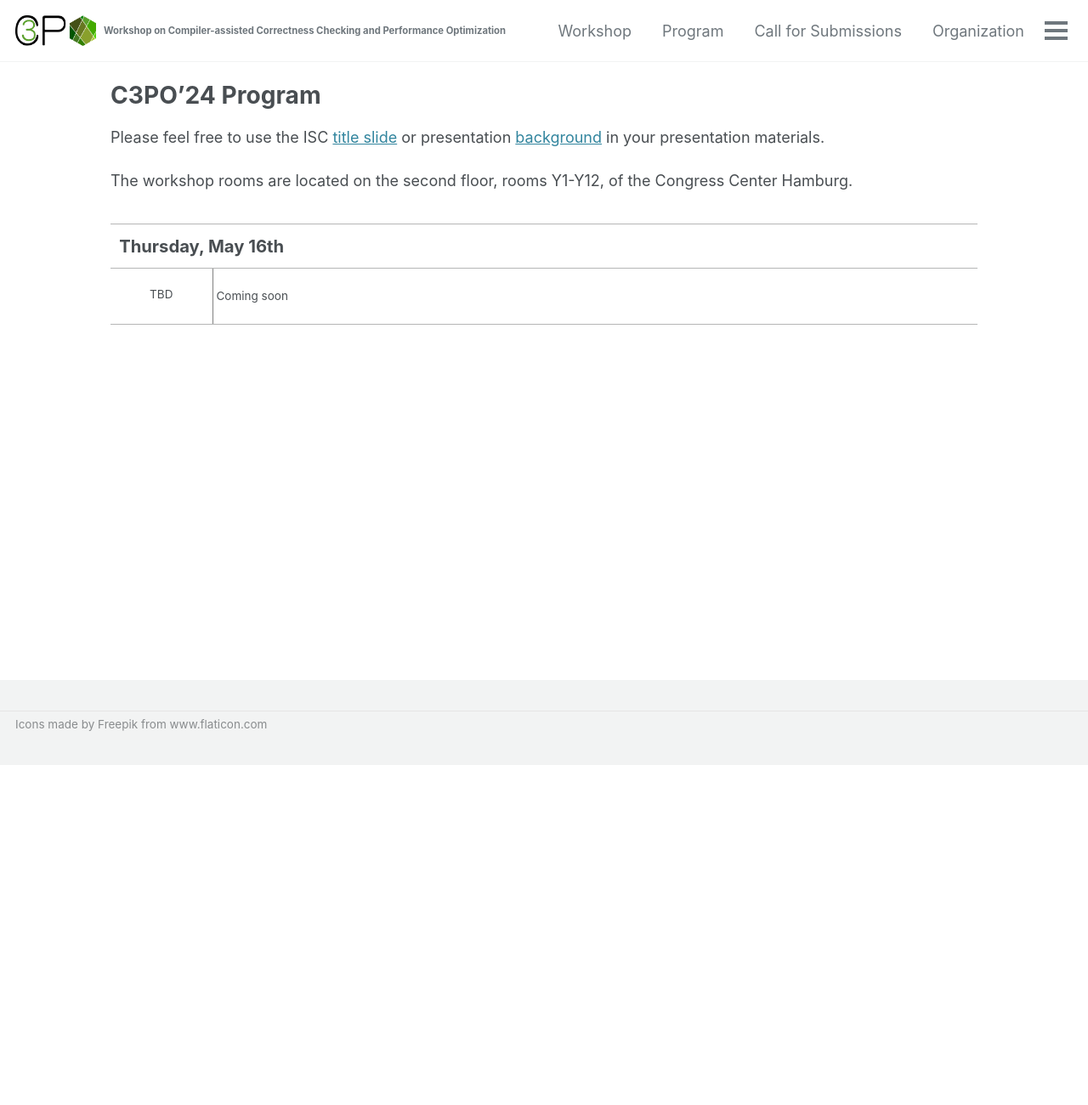
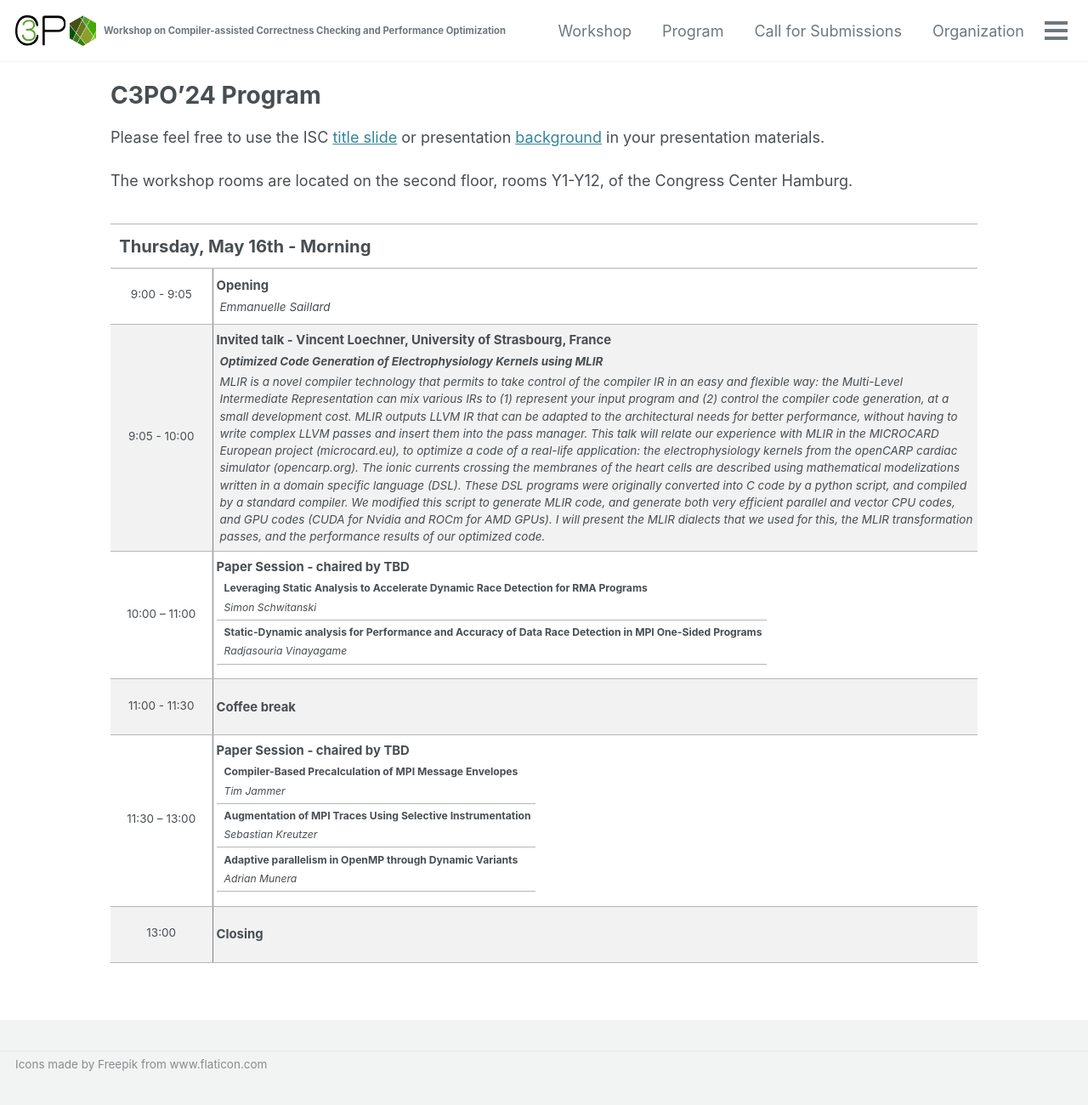
Before and after one commit to c3po-workshop/c3po-workshop.github.io, a Jekyll site: the page built from _pages/2024/program.md, in a window 1280 px wide. Shown: the whole page at 85% size. Built offline with Jekyll 4.4.1, drawn with Linux system fonts in a browser that asks for light colours; cached includes are drawn as plain includes; nearby versions of some CDN libraries; before the commit the page ends 900 px from its top, so only the background shows below that.

Commit message:
schedule update

```diff
--- a/_pages/2024/program.md
+++ b/_pages/2024/program.md
@@ -31,65 +31,90 @@
         <td colspan="3"></td>
       </tr>
  <tr style="font-weight:bold;font-size:1.5em">
-        <td colspan="4">Thursday, May 16th</td>
+        <td colspan="4">Thursday, May 16th - Morning</td>
  </tr>
  <tr style="height:40px">
  <td style="border-right:1px solid gray;text-align:center;width:120px">
-  <p>TBD</p>
+  <p>9:00 - 9:05</p>
  </td>
  <td style="padding-left:4px;padding-right:4px;width:900px">
-<!--
   <div style="font-weight:bold;font-size:1.10em">Opening</div>
  <div style="padding-top:4px;padding-left:4px;font-size:1em;font-style:italic">Emmanuelle Saillard</div>
  </td>
 </tr>
       <tr style="height:40px;background-color: #f2f2f2">
         <td style="border-right:1px solid gray;text-align:center;width:120px">
-          <p>TBD</p>
+          <p>9:05 - 10:00</p>
         </td>
         <td style="padding-left:4px;padding-right:4px;width:720px" colspan="4">
-          <div style="font-weight:bold;font-size:1.10em">Invited talk - chaired by TBD</div>
-          <div style="padding-top:4px;padding-left:4px;font-size:1em;font-style:italic">TBD</div>
+          <div style="font-weight:bold;font-size:1.10em">Invited talk - Vincent Loechner, University of Strasbourg, France</div>
+	  <div style="padding-top:4px;padding-left:4px;font-size:1em;font-style:italic;font-weight:bold">Optimized Code Generation of Electrophysiology Kernels using MLIR</div>
+          <div style="padding-top:4px;padding-left:4px;font-size:1em;font-style:italic">MLIR is a novel compiler technology that permits to take control of the compiler IR in an easy and flexible way: the Multi-Level Intermediate Representation can mix various IRs to (1) represent
+your input program and (2) control the compiler code generation, at a small development cost. MLIR outputs LLVM IR that can be adapted to the architectural needs for better performance, without having to write complex LLVM passes and insert them into the pass manager.
+This talk will relate our experience with MLIR in the MICROCARD European project (microcard.eu), to optimize a code of a real-life application: the electrophysiology kernels from the openCARP cardiac simulator (opencarp.org). The ionic currents crossing the membranes of the heart cells are described using mathematical modelizations written in a domain specific language (DSL). These DSL programs were originally converted into C code by a python script, and compiled by a standard compiler. We modified this script to generate MLIR code, and generate both very efficient parallel and vector CPU codes, and GPU codes (CUDA for Nvidia and ROCm for AMD GPUs). I will present the MLIR dialects that we used for this, the MLIR transformation passes, and the performance results of our optimized code.</div>
         </td>
       </tr>
-      <tr style="height:40px">
+<tr style="height:40px">
         <td style="border-right:1px solid gray;text-align:center;width:120px">
-          <p>TBD</p>
-        </td>
-        <td style="padding-left:4px;padding-right:4px;width:720px" colspan="4">
-          <div style="font-weight:bold;font-size:1.10em">TBD</div>
-        </td>
-      </tr>
-<tr style="height:40px;background-color: #f2f2f2">
-        <td style="border-right:1px solid gray;text-align:center;width:120px">
-          <p>10:45 – 12:30</p>
+          <p>10:00 – 11:00</p>
         </td>
         <td style="padding-left:4px;padding-right:4px;width:720px" colspan="4">
           <div style="font-weight:bold;font-size:1.10em">Paper Session - chaired by TBD</div>
           <table style="border:0px; width:100%"><tbody>
             <tr>
               <td>
-                <div style="font-weight:bold;padding-left:4px;font-size:1.20em">Best paper presentation: MPI Application Binary Interface Standardization [<a href="./assets/slides/Hammond_eurompi23.pdf" target="_blank">Slide</a>]</div>
-                <div style="padding-top:4px;padding-left:4px;font-size:1.20em;font-style:italic">Jeff Hammond</div>
+                <div style="font-weight:bold;padding-left:4px;font-size:1.20em">Leveraging Static Analysis to Accelerate Dynamic Race Detection for RMA Programs </div>
+                <div style="padding-top:4px;padding-left:4px;font-size:1.20em;font-style:italic">Simon Schwitanski</div>
               </td>
             </tr>
             <tr>
               <td>
-                <div style="font-weight:bold;padding-left:4px;font-size:1.20em">Frustrated With MPI+Threads? Try MPIxThreads! [<a href="./assets/slides/Zhou_eurompi23.pdf" target="_blank">Slide</a>]</div>
-                <div style="padding-top:4px;padding-left:4px;font-size:1.20em;font-style:italic">Hui Zhou</div>
+                <div style="font-weight:bold;padding-left:4px;font-size:1.20em">Static-Dynamic analysis for Performance and Accuracy of Data Race Detection in MPI One-Sided Programs</div>
+                <div style="padding-top:4px;padding-left:4px;font-size:1.20em;font-style:italic">Radjasouria Vinayagame</div>
+              </td>
+            </tr>
+	</tbody></table>
+        </td>
+      </tr>
+      <tr style="height:40px;background-color: #f2f2f2">
+        <td style="border-right:1px solid gray;text-align:center;width:120px">
+          <p>11:00 - 11:30</p>
+        </td>
+        <td style="padding-left:4px;padding-right:4px;width:720px" colspan="4">
+          <div style="font-weight:bold;font-size:1.10em">Coffee break</div>
+        </td>
+      </tr>
+<tr style="height:40px">
+        <td style="border-right:1px solid gray;text-align:center;width:120px">
+          <p>11:30 – 13:00</p>
+        </td>
+        <td style="padding-left:4px;padding-right:4px;width:720px" colspan="4">
+          <div style="font-weight:bold;font-size:1.10em">Paper Session - chaired by TBD</div>
+          <table style="border:0px; width:100%"><tbody>
+            <tr>
+              <td>
+                <div style="font-weight:bold;padding-left:4px;font-size:1.20em">Compiler-Based Precalculation of MPI Message Envelopes </div>
+                <div style="padding-top:4px;padding-left:4px;font-size:1.20em;font-style:italic">Tim Jammer</div>
               </td>
             </tr>
             <tr>
               <td>
-                <div style="font-weight:bold;padding-left:4px;font-size:1.20em">View-aware Message Passing Through the Integration of Kokkos and ExaMPI [<a href="./assets/slides/Suggs_eurompi23.pdf" target="_blank">Slide</a>]</div>
-                <div style="padding-top:4px;padding-left:4px;font-size:1.20em;font-style:italic">Evan Suggs</div>
+                <div style="font-weight:bold;padding-left:4px;font-size:1.20em">Augmentation of MPI Traces Using Selective Instrumentation</div>
+                <div style="padding-top:4px;padding-left:4px;font-size:1.20em;font-style:italic">Sebastian Kreutzer</div>
               </td>
-          </tr></tbody></table>
+            </tr>
+            <tr>
+              <td>
+                <div style="font-weight:bold;padding-left:4px;font-size:1.20em">Adaptive parallelism in OpenMP through Dynamic Variants</div>
+                <div style="padding-top:4px;padding-left:4px;font-size:1.20em;font-style:italic">Adrian Munera</div>
+              </td>
+            </tr>
+	</tbody></table>
         </td>
       </tr>
-      <tr style="height:40px">
+      <tr style="height:40px;background-color: #f2f2f2">
         <td style="border-right:1px solid gray;text-align:center;width:120px">
-          <p>TBD</p>
+          <p>13:00</p>
         </td>
         <td style="padding-left:4px;padding-right:4px;width:720px" colspan="4">
           <div style="font-weight:bold;font-size:1.10em">Closing</div>
@@ -99,7 +124,3 @@
 </div>
 </div>
 </div>
--->
-
-
-Coming soon
```
